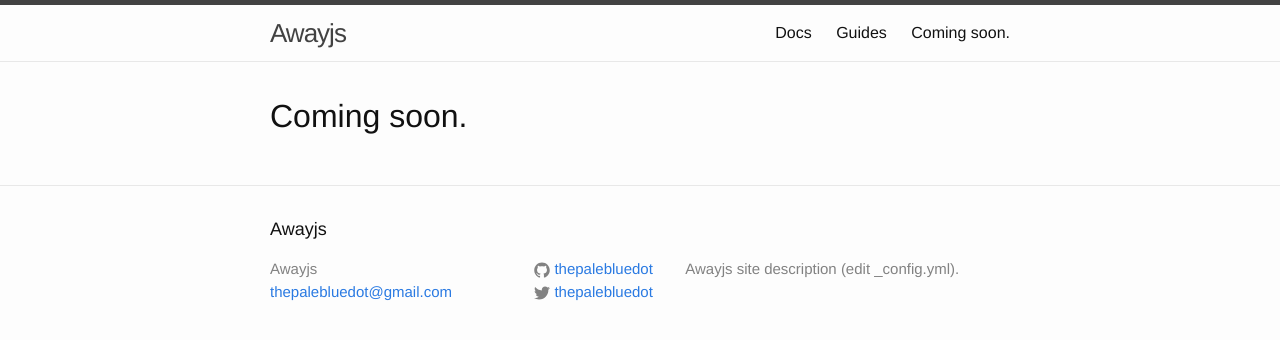
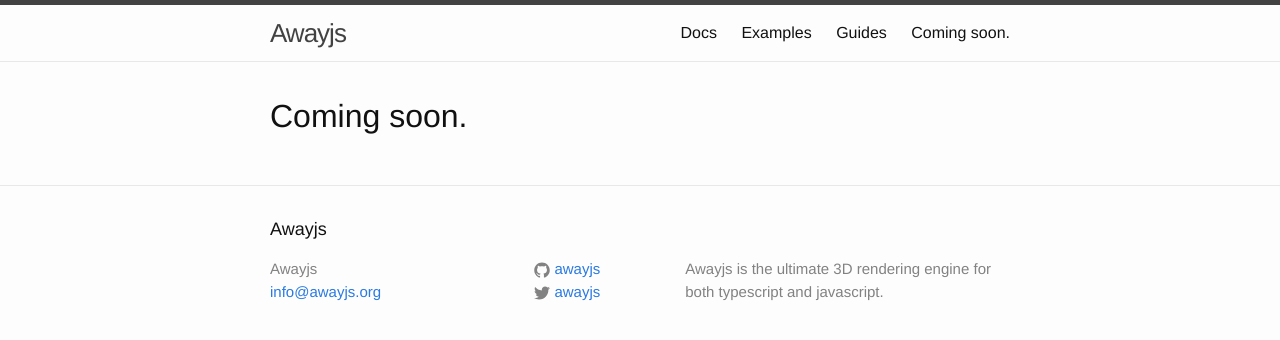
Before and after one commit to awayjs/awayjs.org, a Jekyll site: the page built from index.md, in a window 1280 px wide. Shown: the top 340 px of the page. Built offline with Jekyll 4.4.1, drawn with Linux system fonts in a browser that asks for light colours; our own code applies the rules of GitHub Pages for plain Markdown files.

Commit message:
update basic site info

```diff
--- a/_config.yml
+++ b/_config.yml
@@ -14,13 +14,13 @@
 # You can create any custom variable you would like, and they will be accessible
 # in the templates via {{ site.myvariable }}.
 title: Awayjs
-email: thepalebluedot@gmail.com
+email: info@awayjs.org
 description: > # this means to ignore newlines until "baseurl:"
-  Awayjs site description (edit _config.yml).
+  Awayjs is the ultimate 3D rendering engine for both typescript and javascript.
 baseurl: "" # the subpath of your site, e.g. /blog
 url: "" # the base hostname & protocol for your site, e.g. http://example.com
-twitter_username: thepalebluedot
-github_username:  thepalebluedot
+twitter_username: awayjs
+github_username:  awayjs
 
 # Build settings
 markdown: kramdown
```
Also changed, not shown: _includes/under_construction.html (added, +10 -0 lines), examples.html (added, +11 -0 lines), _data/examples.yml (added).
